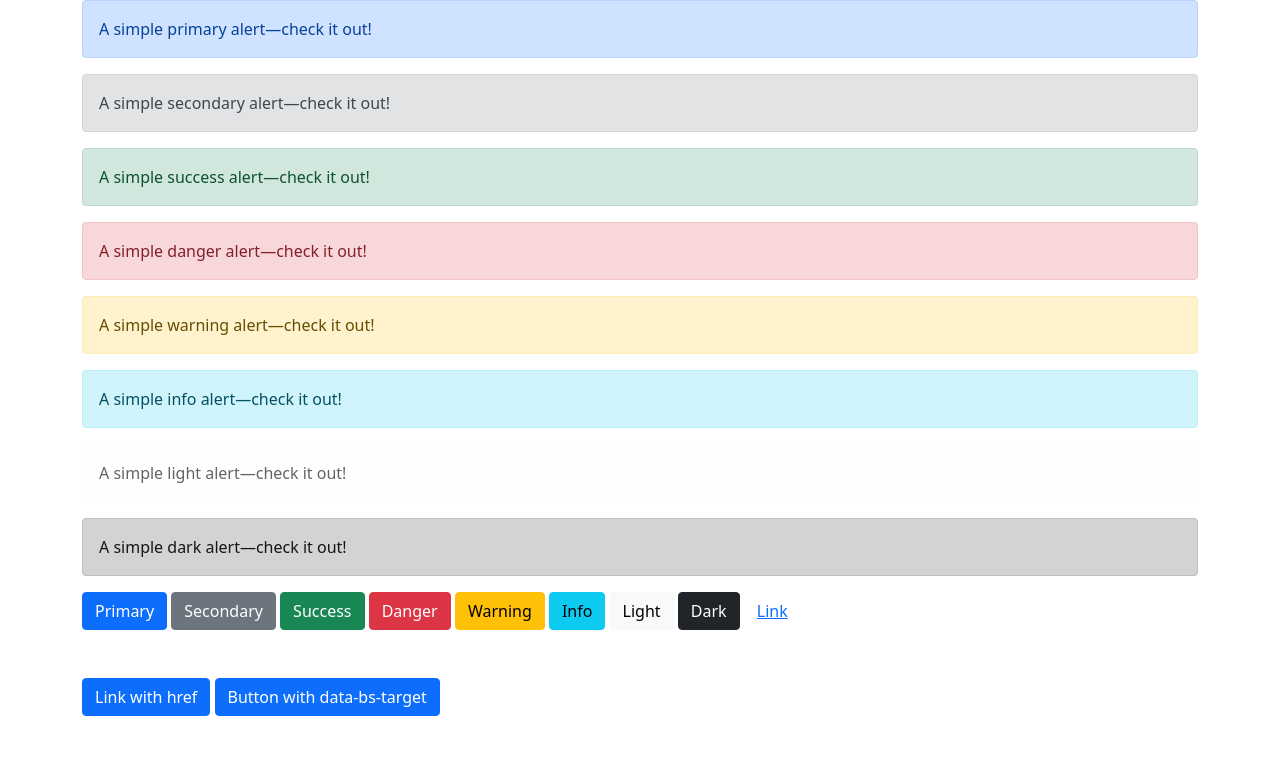
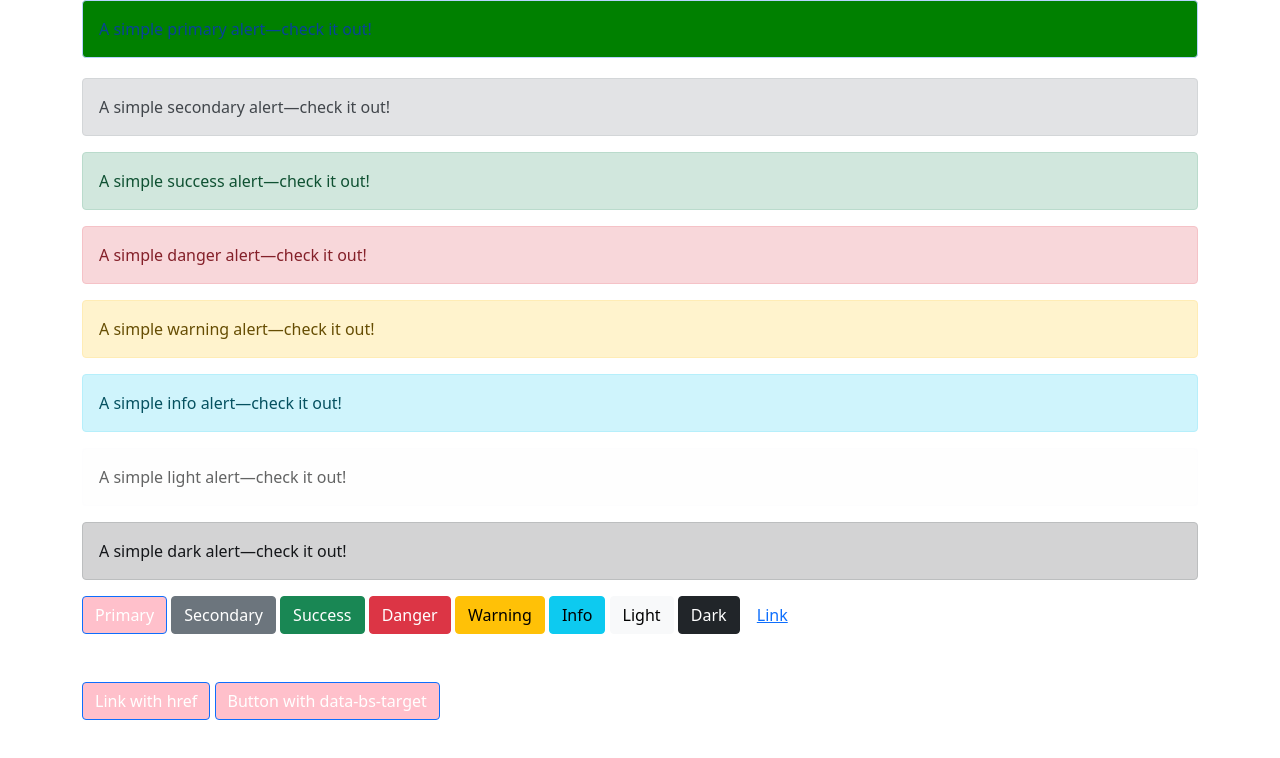
Before and after one commit to treinaweb/treinaweb-bootstrap-customizacao-e-modos-de-utilizacao, a plain HTML site: page customizacao/index.html in a window 1280 px wide. Drawn offline with Linux system fonts and the light colour scheme.

Commit message:
1-4 Alterando classes Bootstrap com Css

```diff
--- a/customizacao/index.html
+++ b/customizacao/index.html
@@ -8,7 +8,10 @@
     <!-- CSS only -->
     <link rel="stylesheet" href="bootstrap-5.1.3-dist/css/bootstrap.css">
 
+    <link rel="stylesheet" href="style.css">
+
     <title>Customização</title>
+
     <style>
         .m-bottom {
             margin-bottom: 500px;
--- /dev/null
+++ b/customizacao/style.css
@@ -0,0 +1,8 @@
+.alert-primary {
+    background-color: green;
+    margin-bottom: 20px;
+}
+
+.btn-primary {
+    background-color: pink;
+}
```
